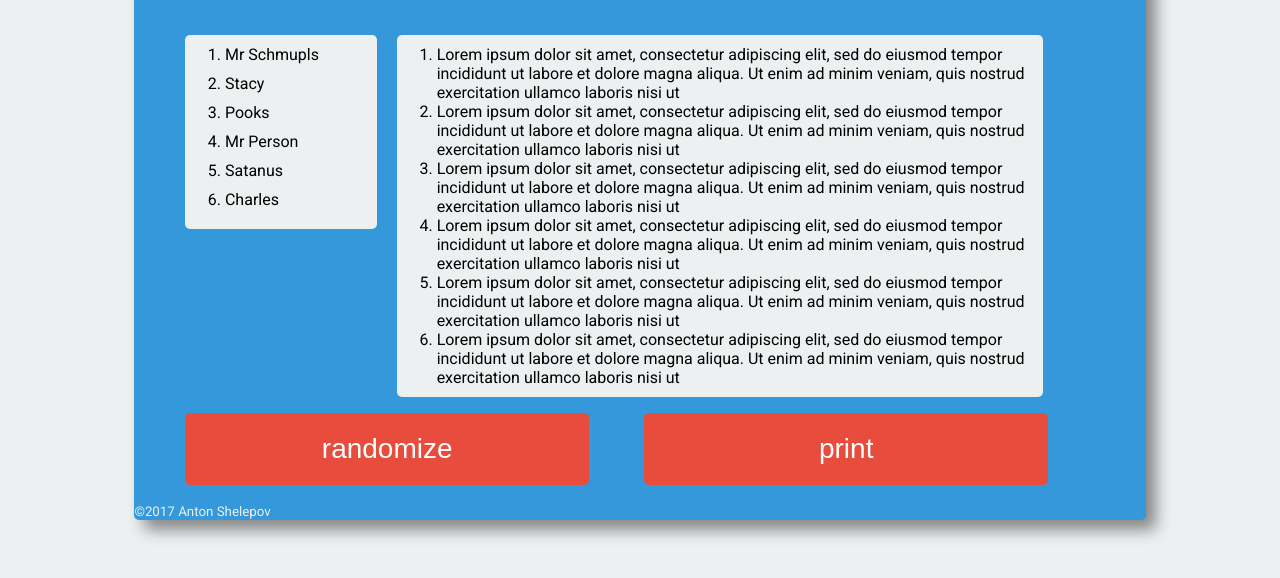
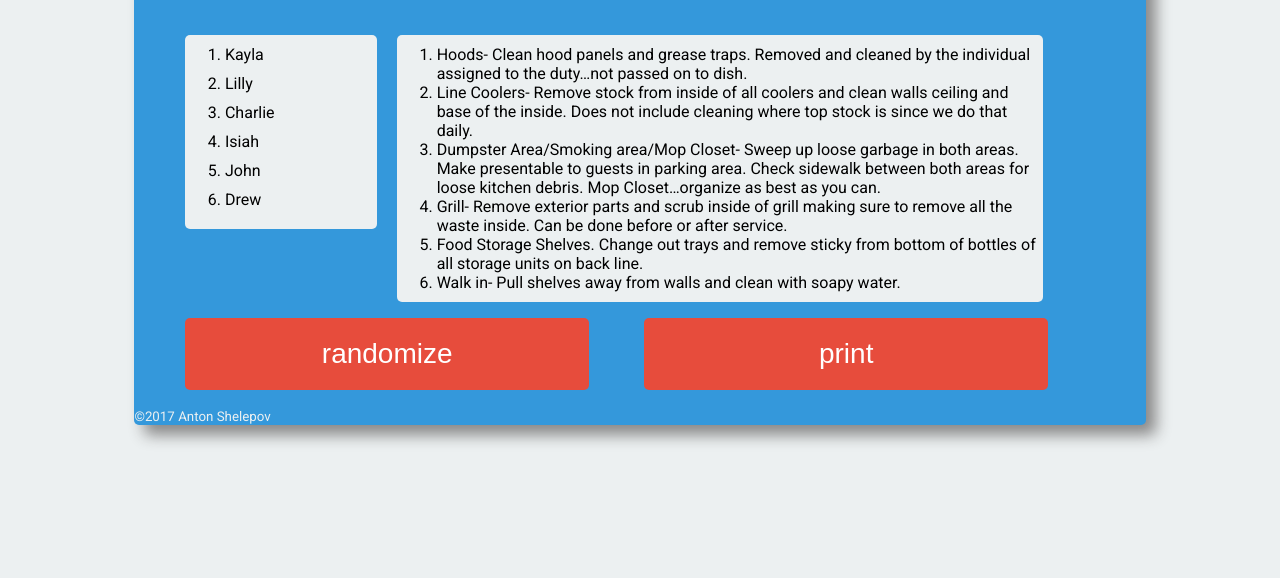
Before and after one commit to anton812s/kitchenCleaning, a plain HTML site: page index.html in a window 1280 px wide. Shown: the part 82-660 px from the top of the page. Drawn offline with Linux system fonts and the light colour scheme.

Commit message:
added content

```diff
--- a/index.html
+++ b/index.html
@@ -9,37 +9,32 @@
     <div class="container">
       <h1>Kitchen Cleaning Schedule</h1>
           <ol class="names">
-            <li>Mr Schmupls</li>
-            <li>Stacy</li>
-            <li>Pooks</li>
-            <li>Mr Person</li>
-            <li>Satanus</li>
-            <li>Charles</li>
+            <li>Kayla</li>
+            <li>Lilly</li>
+            <li>Charlie</li>
+            <li>Isiah</li>
+            <li>John</li>
+            <li>Drew</li>
           </ol>
           <ol class="task">
-          <li>Lorem ipsum dolor sit amet, consectetur adipiscing elit, sed do
-            eiusmod tempor incididunt ut labore et dolore magna aliqua. Ut enim
-            ad minim veniam, quis nostrud exercitation ullamco laboris nisi ut
+          <li>Hoods- Clean hood panels and grease traps. Removed and cleaned by
+            the individual assigned to the duty…not passed on to dish.
           </li>
-          <li>Lorem ipsum dolor sit amet, consectetur adipiscing elit, sed do
-            eiusmod tempor incididunt ut labore et dolore magna aliqua. Ut enim
-            ad minim veniam, quis nostrud exercitation ullamco laboris nisi ut
+          <li>Line Coolers- Remove stock from inside of all coolers and clean
+            walls ceiling and base of the inside. Does not include cleaning where
+            top stock is since we do that daily.
           </li>
-          <li>Lorem ipsum dolor sit amet, consectetur adipiscing elit, sed do
-            eiusmod tempor incididunt ut labore et dolore magna aliqua. Ut enim
-            ad minim veniam, quis nostrud exercitation ullamco laboris nisi ut
+          <li>Dumpster Area/Smoking area/Mop Closet- Sweep up loose garbage in both
+            areas. Make presentable to guests in parking area. Check sidewalk between
+            both areas for loose kitchen debris. Mop Closet…organize as best as you can.
           </li>
-          <li>Lorem ipsum dolor sit amet, consectetur adipiscing elit, sed do
-            eiusmod tempor incididunt ut labore et dolore magna aliqua. Ut enim
-            ad minim veniam, quis nostrud exercitation ullamco laboris nisi ut
+          <li>Grill- Remove exterior parts and scrub inside of grill making sure to
+            remove all the waste inside. Can be done before or after service.
           </li>
-          <li>Lorem ipsum dolor sit amet, consectetur adipiscing elit, sed do
-            eiusmod tempor incididunt ut labore et dolore magna aliqua. Ut enim
-            ad minim veniam, quis nostrud exercitation ullamco laboris nisi ut
+          <li>Food Storage Shelves. Change out trays and remove sticky from bottom
+            of bottles of all storage units on back line.
           </li>
-          <li>Lorem ipsum dolor sit amet, consectetur adipiscing elit, sed do
-            eiusmod tempor incididunt ut labore et dolore magna aliqua. Ut enim
-            ad minim veniam, quis nostrud exercitation ullamco laboris nisi ut
+          <li>Walk in- Pull shelves away from walls and clean with soapy water.
           </li>
         </ol>
         <button class="generate">randomize</button>
```
Also changed, not shown: 2 other files.
